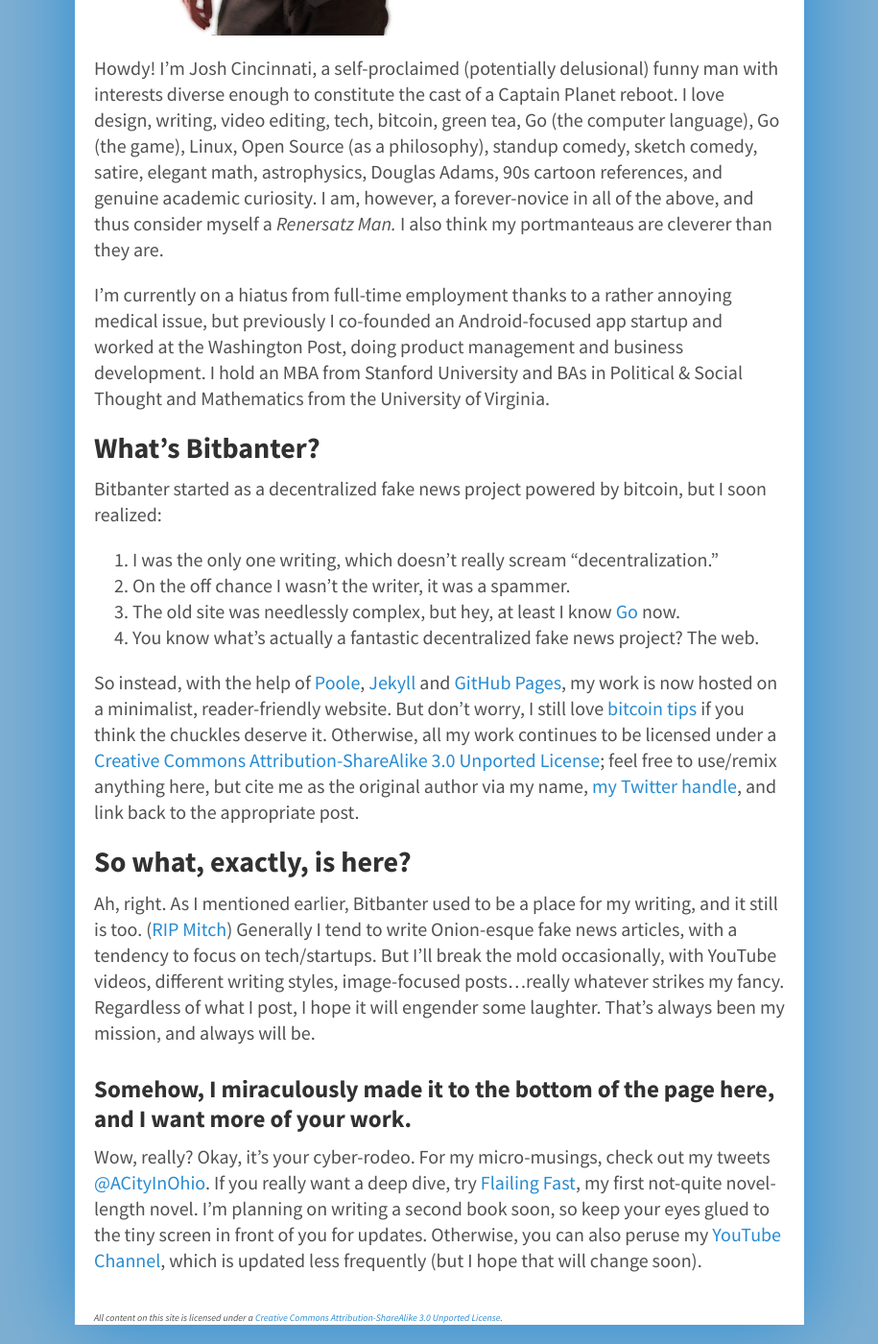
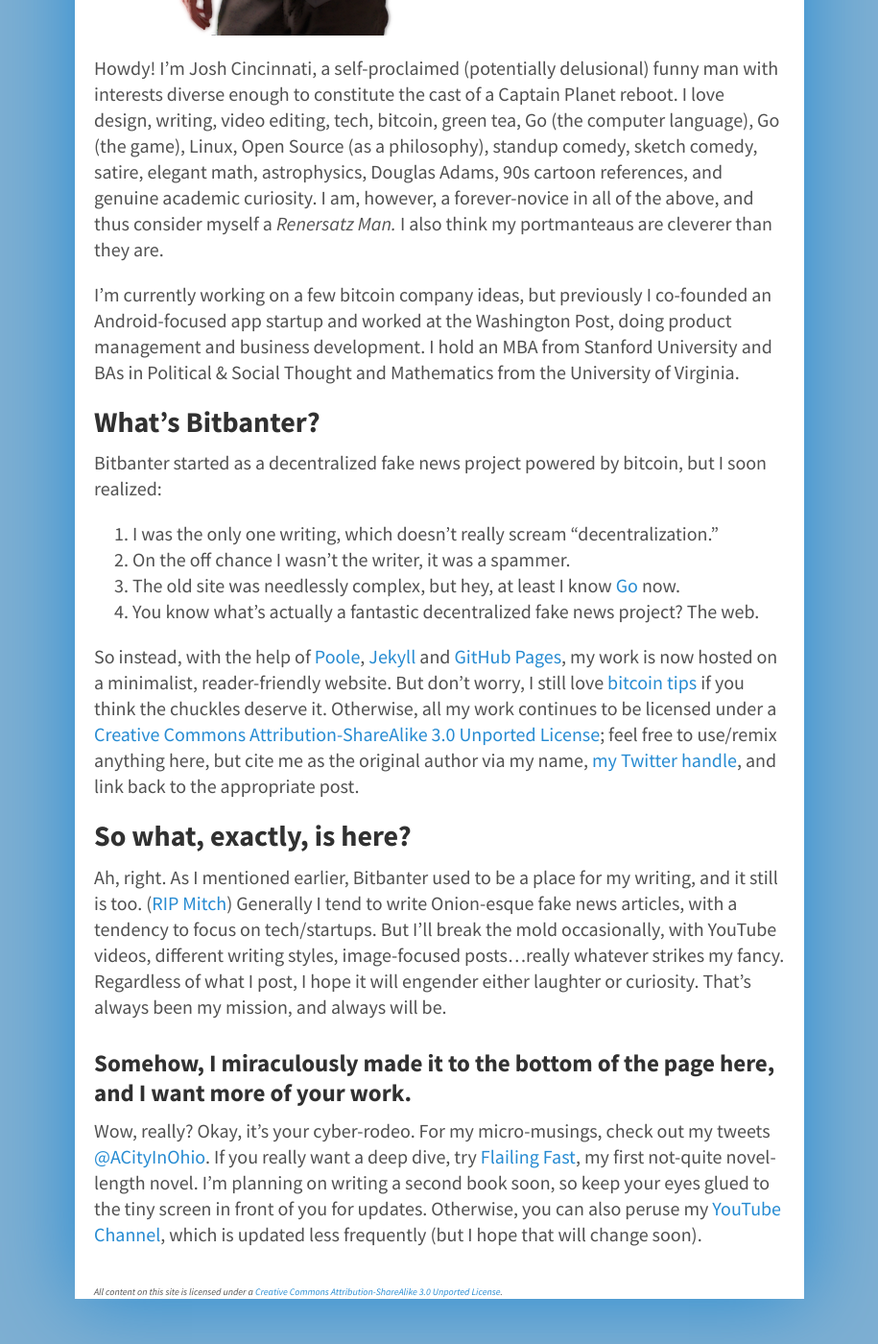
Before and after one commit to acityinohio/bitbanter-archive, a Jekyll site: the page built from about.md, in a window 1280 px wide and 1400 px high, scrolled down 640 px. Shown: the whole window at 96% size, without its empty margins (182-1097 px from the left). Built offline with Jekyll 4.4.1, drawn with Linux system fonts in a browser that asks for light colours; Markdown is read by kramdown in place of the engine named in the settings.

Commit message:
new post

```diff
--- a/about.md
+++ b/about.md
@@ -8,7 +8,7 @@ thumb: profile.png
 
 Howdy! I'm Josh Cincinnati, a self-proclaimed (potentially delusional) funny man with interests diverse enough to constitute the cast of a Captain Planet reboot. I love design, writing, video editing, tech, bitcoin, green tea, Go (the computer language), Go (the game), Linux, Open Source (as a philosophy), standup comedy, sketch comedy, satire, elegant math, astrophysics, Douglas Adams, 90s cartoon references, and genuine academic curiosity. I am, however, a forever-novice in all of the above, and thus consider myself a *Renersatz Man.* I also think my portmanteaus are cleverer than they are.
 
-I'm currently on a hiatus from full-time employment thanks to a rather annoying medical issue, but previously I co-founded an Android-focused app startup and worked at the Washington Post, doing product management and business development. I hold an MBA from Stanford University and BAs in Political &amp; Social Thought and Mathematics from the University of Virginia.
+I'm currently working on a few bitcoin company ideas, but previously I co-founded an Android-focused app startup and worked at the Washington Post, doing product management and business development. I hold an MBA from Stanford University and BAs in Political &amp; Social Thought and Mathematics from the University of Virginia.
 
 ## What's Bitbanter?
 
@@ -23,7 +23,7 @@ So instead, with the help of [Poole](https://github.com/poole), [Jekyll](http://
 
 ## So what, exactly, is here?
 
-Ah, right. As I mentioned earlier, Bitbanter used to be a place for my writing, and it still is too. ([RIP Mitch](http://en.wikiquote.org/wiki/Mitch_Hedberg)) Generally I tend to write Onion-esque fake news articles, with a tendency to focus on tech/startups. But I'll break the mold occasionally, with YouTube videos, different writing styles, image-focused posts...really whatever strikes my fancy. Regardless of what I post, I hope it will engender some laughter. That's always been my mission, and always will be.
+Ah, right. As I mentioned earlier, Bitbanter used to be a place for my writing, and it still is too. ([RIP Mitch](http://en.wikiquote.org/wiki/Mitch_Hedberg)) Generally I tend to write Onion-esque fake news articles, with a tendency to focus on tech/startups. But I'll break the mold occasionally, with YouTube videos, different writing styles, image-focused posts...really whatever strikes my fancy. Regardless of what I post, I hope it will engender either laughter or curiosity. That's always been my mission, and always will be.
 
 ### Somehow, I miraculously made it to the bottom of the page here, and I want more of your work.
 
```
Also changed, not shown: _posts/2015-01-28-deflate-gate-deflated.md (added, +15 -0 lines), assets/2015-01-28-deflate-gate-deflated.png (added).
